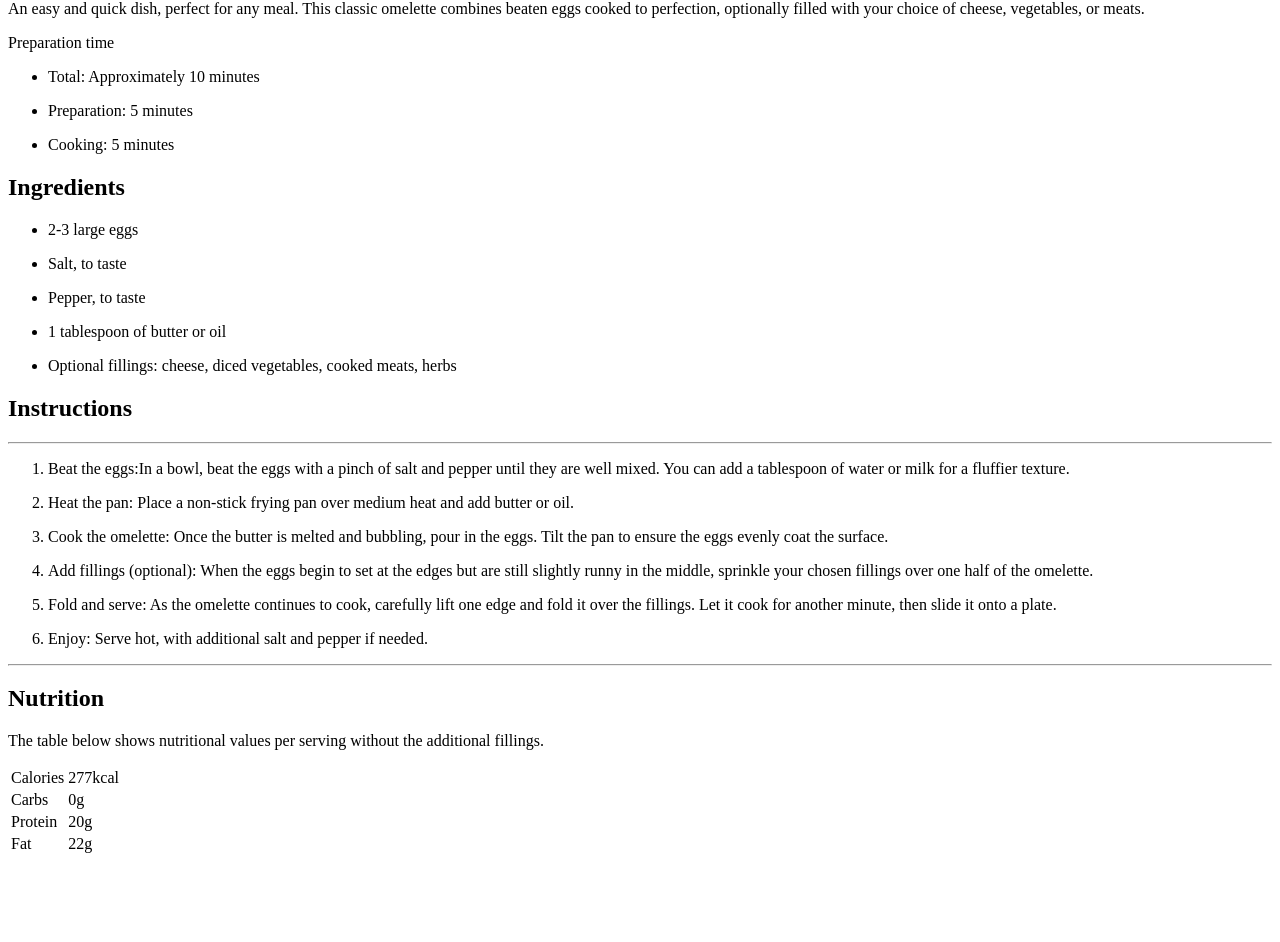
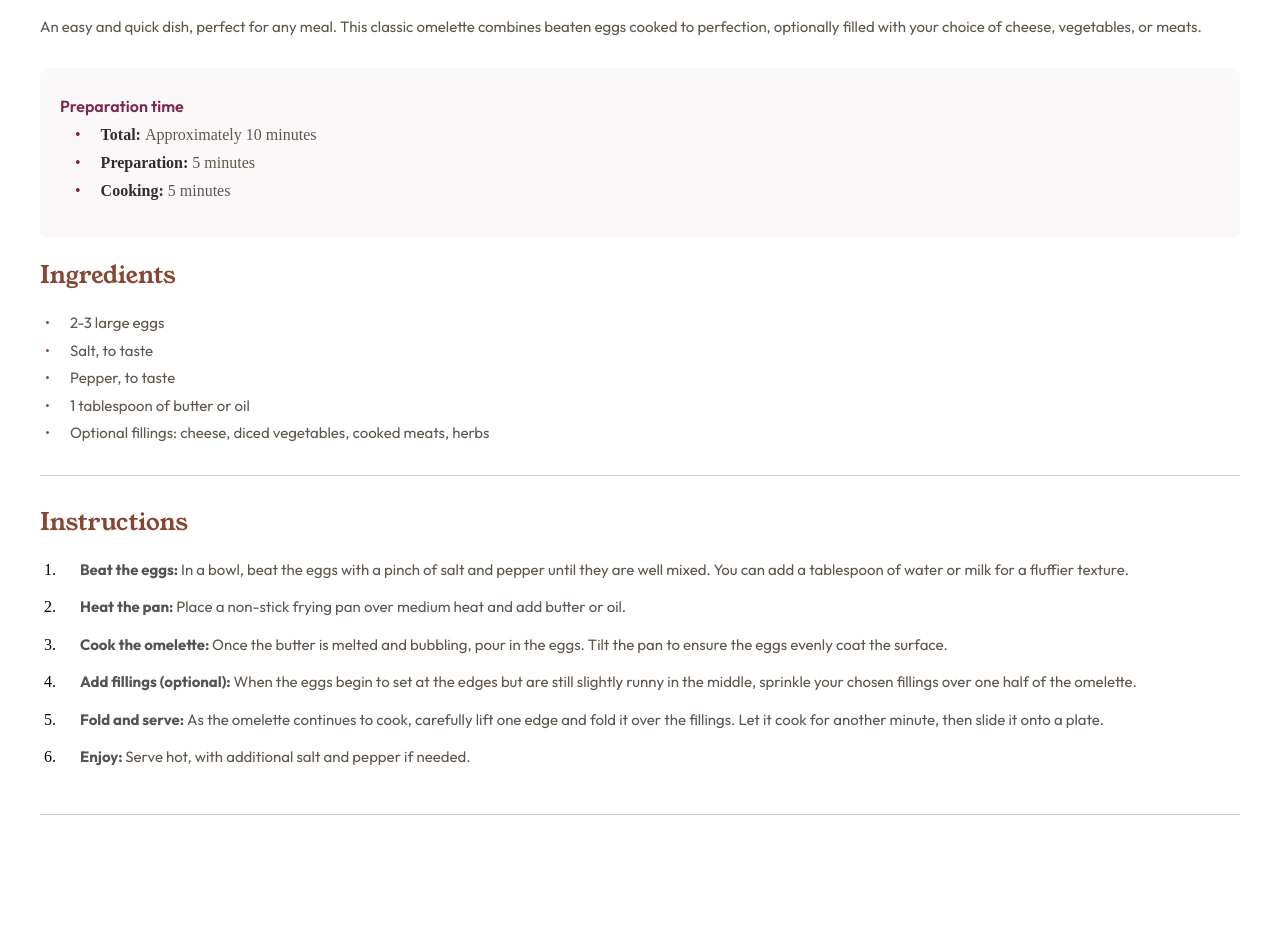
Before and after one commit to ronitzdev/recipe-page, a plain HTML site: page index.html in a window 1280 px wide. Shown: the part 670-1612 px from the top of the page. Before the commit the page ends 1534 px from the top, so only its background shows below. Drawn offline with Linux system fonts and the light colour scheme.

Commit message:
styles css before section instructions

```diff
--- /dev/null
+++ b/css/main.css
@@ -0,0 +1,178 @@
+:root {
+  --white: hsl(0, 0%, 100%); /* */
+  --rose-white: hsl(330, 100%, 98%); /* */
+  --eggshell: hsl(30, 54%, 90%); /* */
+  --light-grey: hsl(30, 18%, 87%); /* */
+  --time-raspberry: hsl(332, 51%, 32%); /* preparation - li */
+  --time-raspberry2: rgba(123, 40, 79, 0.032);
+  --item-dark: hsl(24, 5%, 18%); /* span */
+  --item-gray: hsla(15, 4%, 18%, 0.815); /* span */
+  --paragraph-gray: hsl(30, 10%, 34%); /* p */
+  --titles-nutmeg: hsl(14, 45%, 36%); /* h2 - li - td[2] */
+}
+* {
+  margin: 0;
+  padding: 0;
+  box-sizing: border-box;
+  /* outline: 1px solid red; */
+}
+
+html,
+body {
+  height: auto;
+}
+html {
+  font-size: 62.5%;
+}
+body {
+  min-width: 320px;
+  font-size: 1.6rem;
+  text-align: left;
+}
+/* -------------------------------------------------------------- */
+/*
+1. Posicionamiento
+2. Modelo de caja (Box model)
+3. Tipografía
+4. Estilos visuales
+*/
+.img {
+  position: relative;
+  width: 100%;
+}
+.main {
+  position: relative;
+  width: 100%;
+}
+#main__title {
+  width: 100%;
+  padding: 30px 40px;
+  display: flex;
+  justify-content: center;
+  font-family: "Young Serif", serif;
+  font-size: 3.3rem;
+  line-height: 1.1;
+  font-weight: 400;
+  font-style: normal;
+  color: var(--item-dark);
+}
+
+.paragraph {
+  padding: 0 4rem;
+  font-family: "Outfit", sans-serif;
+  font-optical-sizing: auto;
+  font-weight: 400;
+  font-style: normal;
+  font-size: 1.5rem;
+  line-height: 1.5;
+  color: var(--paragraph-gray);
+}
+
+.paragraph--display {
+  display: flex;
+  align-items: center;
+}
+.paragraph--padding {
+  padding-bottom: 3rem;
+}
+
+/* preparation */
+
+.preparation {
+  background-color: var(--time-raspberry2);
+  margin: 0 4rem;
+  padding: 2rem 2rem;
+  height: 170px;
+  border-radius: 7px;
+  display: flex;
+  flex-direction: column;
+  justify-content: center;
+}
+.preparation__title {
+  color: var(--time-raspberry);
+  font-family: "Outfit", sans-serif;
+  font-optical-sizing: auto;
+  font-weight: 600;
+  font-style: normal;
+  padding-top: 1rem;
+}
+.preparation__list {
+  padding: 1rem;
+  list-style: none;
+}
+.preparation__item {
+  display: flex;
+  padding-bottom: 10px;
+  color: var(--paragraph-gray);
+}
+.preparation__item::before {
+  content: "•"; /* Agrega el símbolo de viñeta antes de cada ítem */
+  margin-right: 20px; /* Ajusta el espacio entre la viñeta y el texto del ítem */
+  margin-left: 5px;
+  color: var(
+    --time-raspberry
+  ); /* Cambia el color de la viñeta si es necesario */
+}
+.space {
+  color: var(--item-dark);
+  font-weight: 600;
+}
+.space::after {
+  content: " ";
+}
+h2 {
+  margin: 0 4rem;
+  font-family: "Young Serif", serif;
+  font-weight: 400;
+  font-style: normal;
+  color: var(--titles-nutmeg);
+  padding: 2rem 0;
+}
+.list__ingredients {
+  display: flex;
+  flex-direction: column;
+  gap: 5px;
+}
+.list__ingredients li {
+  display: flex;
+  flex-direction: column;
+  justify-content: center;
+}
+.list__ingredients p::before {
+  content: "•"; /* Agrega el símbolo de viñeta antes de cada ítem */
+  margin-right: 20px; /* Ajusta el espacio entre la viñeta y el texto del ítem */
+  margin-left: 5px;
+  color: var(
+    --titles-nutmeg
+  ); /* Cambia el color de la viñeta si es necesario */
+}
+
+hr {
+  margin: 3rem 4rem;
+  height: 0.1px;
+  border: none;
+  background-color: rgb(207, 207, 207);
+}
+
+.title--padding_top {
+  padding-top: 0;
+}
+/* instructions */
+.instructions {
+  padding: 0 6rem;
+}
+
+.instructions .paragraph {
+  padding: 0 0 1.5rem 2rem;
+}
+.instructions .paragraph > span {
+  color: var(--item-gray);
+  font-weight: bold;
+}
+.instructions .paragraph > span::after {
+  content: " ";
+}
+.mas {
+  position: relative;
+  height: 500px;
+}
--- a/index.html
+++ b/index.html
@@ -10,130 +10,127 @@
       sizes="32x32"
       href="./assets/images/favicon-32x32.png"
     />
+    <!-- styles css -->
+    <link rel="stylesheet" href="./css/main.css" />
     <title>Frontend Mentor | Recipe page</title>
+    <!-- fonts -->
+    <!-- font1 -->
+    <link rel="preconnect" href="https://fonts.googleapis.com" />
+    <link rel="preconnect" href="https://fonts.gstatic.com" crossorigin />
+    <link
+      href="https://fonts.googleapis.com/css2?family=Young+Serif&display=swap"
+      rel="stylesheet"
+    />
+    <!-- font2 -->
+    <link rel="preconnect" href="https://fonts.googleapis.com" />
+    <link rel="preconnect" href="https://fonts.gstatic.com" crossorigin />
+    <link
+      href="https://fonts.googleapis.com/css2?family=Outfit:wght@100..900&family=Young+Serif&display=swap"
+      rel="stylesheet"
+    />
   </head>
 
   <body>
     <img
+      class="img"
       src="./assets/images/image-omelette.jpeg"
       alt="image omelette"
-      width="100%"
     />
+    <main class="main">
+      <h1 id="main__title">Simple Omelette Recipe</h1>
 
-    <h1 id="title">Simple Omelette Recipe</h1>
-
-    <p>
+      <p class="paragraph paragraph--padding">
         An easy and quick dish, perfect for any meal. This classic omelette
         combines beaten eggs cooked to perfection, optionally filled with your
         choice of cheese, vegetables, or meats.
       </p>
+      <!-- time preparation -->
+      <div class="preparation">
+        <span class="preparation__title">Preparation time</span>
 
-    <span>Preparation time</span>
+        <ul class="preparation__list">
+          <li class="preparation__item">
+            <p><span class="space">Total:</span>Approximately 10 minutes</p>
+          </li>
+          <li class="preparation__item">
+            <p><span class="space">Preparation:</span>5 minutes</p>
+          </li>
+          <li class="preparation__item">
+            <p><span class="space">Cooking:</span>5 minutes</p>
+          </li>
+        </ul>
+      </div>
+      <!-- ingredients -->
+      <h2>Ingredients</h2>
 
-    <ul>
+      <ul class="list__ingredients">
         <li>
-        <p><span>Total: </span>Approximately 10 minutes</p>
+          <p class="paragraph paragraph--display">2-3 large eggs</p>
         </li>
         <li>
-        <p><span>Preparation: </span>5 minutes</p>
+          <p class="paragraph paragraph--display">Salt, to taste</p>
         </li>
         <li>
-        <p><span>Cooking: </span>5 minutes</p>
-      </li>
-    </ul>
-
-    <h2>Ingredients</h2>
-
-    <ul>
-      <li>
-        <p>2-3 large eggs</p>
+          <p class="paragraph paragraph--display">Pepper, to taste</p>
         </li>
         <li>
-        <p>Salt, to taste</p>
-      </li>
-      <li>
-        <p>Pepper, to taste</p>
-      </li>
-      <li>
-        <p>1 tablespoon of butter or oil</p>
-      </li>
-      <li>
-        <p>Optional fillings: cheese, diced vegetables, cooked meats, herbs</p>
-      </li>
-    </ul>
-
-    <h2>Instructions</h2>
-
-    <hr />
-    <ol>
-      <li>
-        <p>
-          <span>Beat the eggs:</span>In a bowl, beat the eggs with a pinch of
-          salt and pepper until they are well mixed. You can add a tablespoon of
-          water or milk for a fluffier texture.
+          <p class="paragraph paragraph--display">
+            1 tablespoon of butter or oil
           </p>
         </li>
         <li>
-        <p>
+          <p class="paragraph paragraph--display">
+            Optional fillings: cheese, diced vegetables, cooked meats, herbs
+          </p>
+        </li>
+      </ul>
+      <hr />
+      <!-- instructions -->
+      <h2 class="title--padding_top">Instructions</h2>
+      <ol class="instructions">
+        <li>
+          <p class="paragraph">
+            <span>Beat the eggs:</span>In a bowl, beat the eggs with a pinch of
+            salt and pepper until they are well mixed. You can add a tablespoon
+            of water or milk for a fluffier texture.
+          </p>
+        </li>
+        <li>
+          <p class="paragraph">
             <span>Heat the pan: </span>Place a non-stick frying pan over medium
             heat and add butter or oil.
           </p>
         </li>
         <li>
-        <p>
+          <p class="paragraph">
             <span>Cook the omelette: </span>Once the butter is melted and
             bubbling, pour in the eggs. Tilt the pan to ensure the eggs evenly
             coat the surface.
           </p>
         </li>
         <li>
-        <p>
+          <p class="paragraph">
             <span>Add fillings (optional): </span>When the eggs begin to set at
             the edges but are still slightly runny in the middle, sprinkle your
             chosen fillings over one half of the omelette.
           </p>
         </li>
         <li>
-        <p>
+          <p class="paragraph">
             <span>Fold and serve: </span>As the omelette continues to cook,
-          carefully lift one edge and fold it over the fillings. Let it cook for
-          another minute, then slide it onto a plate.
+            carefully lift one edge and fold it over the fillings. Let it cook
+            for another minute, then slide it onto a plate.
           </p>
         </li>
         <li>
-        <p>
+          <p class="paragraph">
             <span>Enjoy: </span>Serve hot, with additional salt and pepper if
             needed.
           </p>
         </li>
       </ol>
-
       <hr />
-
-    <h2>Nutrition</h2>
-
-    <p>
-      The table below shows nutritional values per serving without the
-      additional fillings.
-    </p>
-
-    <table>
-      <tr>
-        <td>Calories</td>
-        <td>277kcal</td>
-      </tr>
-      <tr>
-        <td>Carbs</td>
-        <td>0g</td>
-      </tr>
-      <tr>
-        <td>Protein</td>
-        <td>20g</td>
-      </tr>
-      <tr>
-        <td>Fat</td>
-        <td>22g</td>
-      </tr>
-    </table>
+    </main>
+    <div class="mas"></div>
   </body>
 </html>
```
Lines whose indentation alone changed are shown as unchanged.
